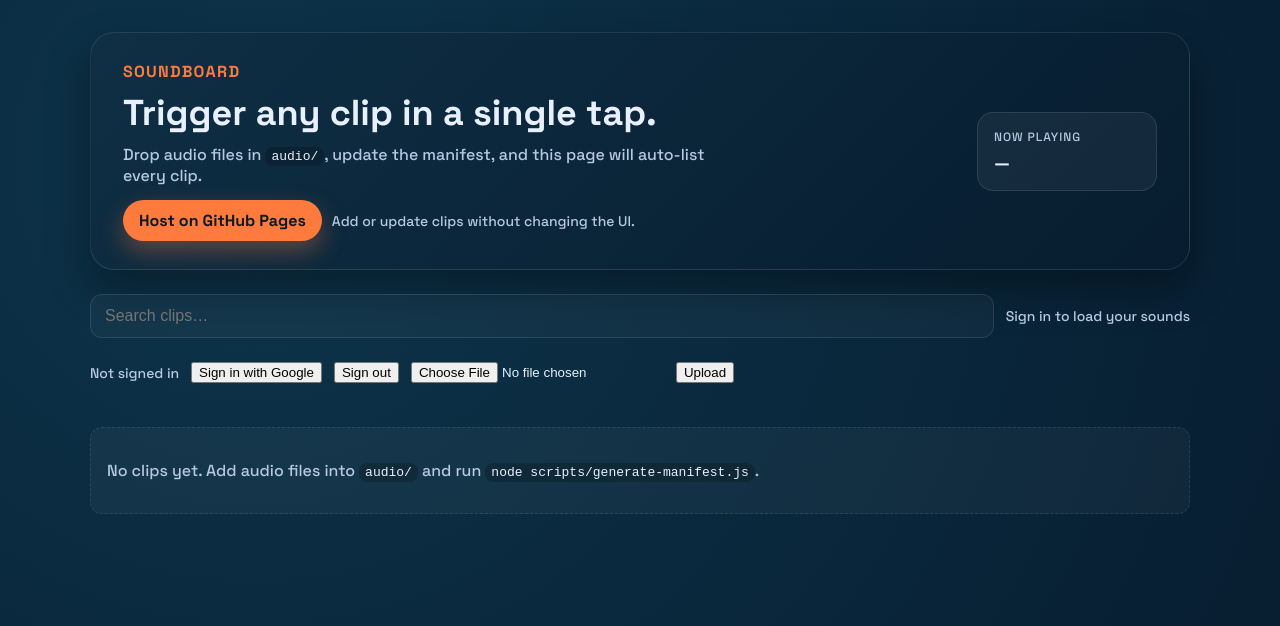
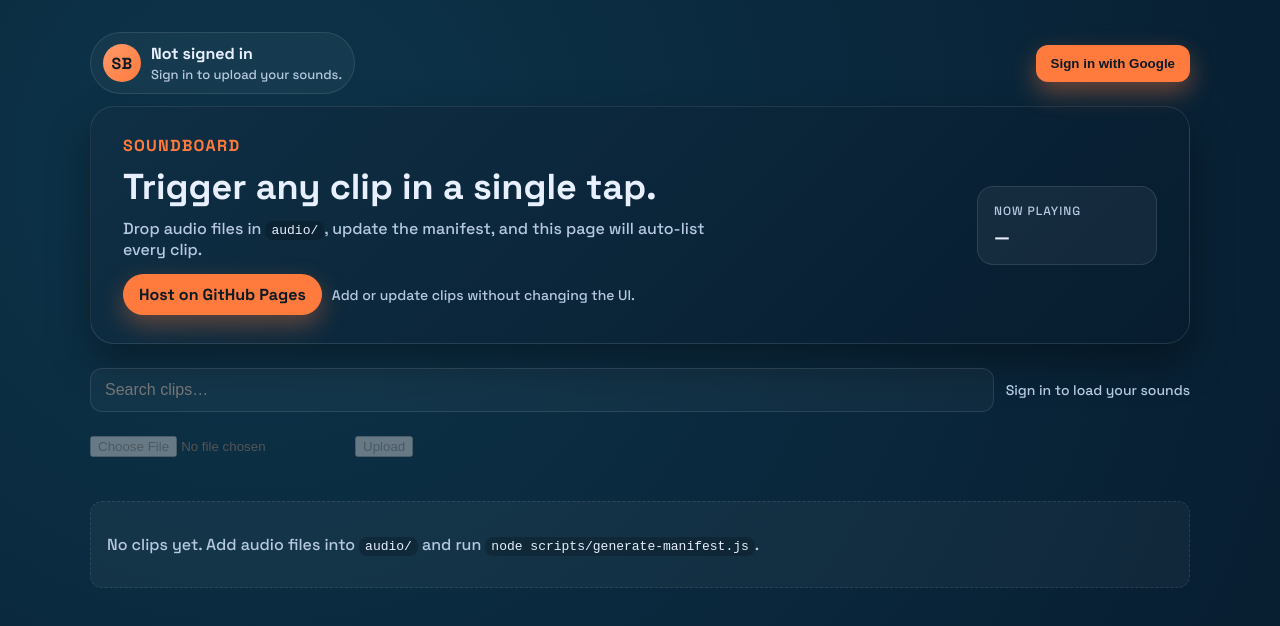
Before and after one commit to cmtat/soundboard, a website with bundled scripts: page index.html in a window 1280 px wide. Built offline with nearby package versions, Linux system fonts and the light colour scheme; no server answers.

Commit message:
user handling and audio upload

```diff
--- a/app.js
+++ b/app.js
@@ -27,6 +27,9 @@ const signOutButton = document.getElementById("sign-out");
 const fileInput = document.getElementById("file-input");
 const uploadButton = document.getElementById("upload");
 const userStatus = document.getElementById("user-status");
+const userSubstatus = document.getElementById("user-substatus");
+const userAvatar = document.getElementById("user-avatar");
+const controls = [fileInput, uploadButton];
 
 let clips = [];
 let filteredClips = [];
@@ -47,11 +50,30 @@ function setStatus(message) {
 
 function setUserStatus(user) {
   if (user) {
-    userStatus.textContent = `Signed in as ${user.email || user.name || user.$id}`;
+    const label = user.name || user.email || user.$id;
+    userStatus.textContent = label;
+    userSubstatus.textContent = "Uploads and library unlocked.";
     signInButton.textContent = "Re-auth Google";
+    signOutButton.classList.remove("hidden");
+    const initials = label
+      .split(" ")
+      .map((part) => part[0])
+      .join("")
+      .slice(0, 2)
+      .toUpperCase();
+    userAvatar.textContent = initials || "SB";
+    controls.forEach((el) => {
+      el.disabled = false;
+    });
   } else {
     userStatus.textContent = "Not signed in";
+    userSubstatus.textContent = "Sign in to upload your sounds.";
     signInButton.textContent = "Sign in with Google";
+    signOutButton.classList.add("hidden");
+    userAvatar.textContent = "SB";
+    controls.forEach((el) => {
+      el.disabled = true;
+    });
   }
 }
 
@@ -282,6 +304,10 @@ async function handleUpload() {
     setStatus("Select an audio file to upload");
     return;
   }
+  if (!currentUser) {
+    setStatus("Sign in first to upload");
+    return;
+  }
   uploadButton.disabled = true;
   setStatus("Uploading…");
   try {
--- a/index.html
+++ b/index.html
@@ -11,6 +11,20 @@
 </head>
 <body>
   <div class="app">
+    <div class="topbar">
+      <div class="user-pill">
+        <div id="user-avatar" class="avatar">SB</div>
+        <div class="user-lines">
+          <p id="user-status" class="user-name">Not signed in</p>
+          <p id="user-substatus" class="user-sub">Sign in to upload your sounds.</p>
+        </div>
+      </div>
+      <div class="auth-actions">
+        <button id="sign-in" class="btn primary" type="button">Sign in with Google</button>
+        <button id="sign-out" class="btn ghost" type="button">Sign out</button>
+      </div>
+    </div>
+
     <header class="hero">
       <div>
         <p class="eyebrow">Soundboard</p>
@@ -33,9 +47,6 @@
     </section>
 
     <section class="controls">
-      <span id="user-status" class="status"></span>
-      <button id="sign-in" type="button">Sign in with Google</button>
-      <button id="sign-out" type="button">Sign out</button>
       <input id="file-input" type="file" accept="audio/*">
       <button id="upload" type="button">Upload</button>
     </section>
--- a/style.css
+++ b/style.css
@@ -29,6 +29,97 @@ body {
 
 .app {
   width: min(1100px, 100%);
+}
+
+.topbar {
+  display: flex;
+  align-items: center;
+  justify-content: space-between;
+  gap: 12px;
+  margin-bottom: 12px;
+}
+
+.user-pill {
+  display: flex;
+  align-items: center;
+  gap: 10px;
+  padding: 10px 12px;
+  background: rgba(255, 255, 255, 0.04);
+  border: 1px solid var(--border);
+  border-radius: 999px;
+}
+
+.avatar {
+  width: 38px;
+  height: 38px;
+  border-radius: 50%;
+  background: linear-gradient(135deg, #ff9b6a, var(--accent));
+  color: #0c1a24;
+  display: inline-flex;
+  align-items: center;
+  justify-content: center;
+  font-weight: 800;
+  letter-spacing: 0.02em;
+}
+
+.user-lines {
+  display: flex;
+  flex-direction: column;
+  gap: 2px;
+}
+
+.user-name {
+  margin: 0;
+  font-weight: 700;
+}
+
+.user-sub {
+  margin: 0;
+  color: var(--muted);
+  font-size: 13px;
+}
+
+.auth-actions {
+  display: flex;
+  align-items: center;
+  gap: 8px;
+}
+
+.btn {
+  border: 1px solid var(--border);
+  background: rgba(255, 255, 255, 0.06);
+  color: var(--text);
+  border-radius: 12px;
+  padding: 10px 14px;
+  font-weight: 700;
+  cursor: pointer;
+  transition: transform 120ms ease, box-shadow 120ms ease, background 120ms ease, border-color 120ms ease;
+}
+
+.btn.primary {
+  background: var(--accent);
+  color: #0c1a24;
+  border-color: rgba(255, 122, 61, 0.4);
+  box-shadow: 0 10px 24px rgba(255, 122, 61, 0.4);
+}
+
+.btn.ghost {
+  background: transparent;
+  border-color: var(--border);
+  color: var(--text);
+}
+
+.btn:hover {
+  transform: translateY(-1px);
+  border-color: rgba(255, 255, 255, 0.25);
+}
+
+.btn:active {
+  transform: translateY(0);
+}
+
+.hidden {
+  display: none;
 }
 
 code {
@@ -134,10 +225,10 @@ code {
   font-size: 16px;
 }
 
-#search:focus {
-  outline: 2px solid var(--accent);
-  outline-offset: 2px;
-}
+  #search:focus {
+    outline: 2px solid var(--accent);
+    outline-offset: 2px;
+  }
 
 .status {
   color: var(--muted);
```
